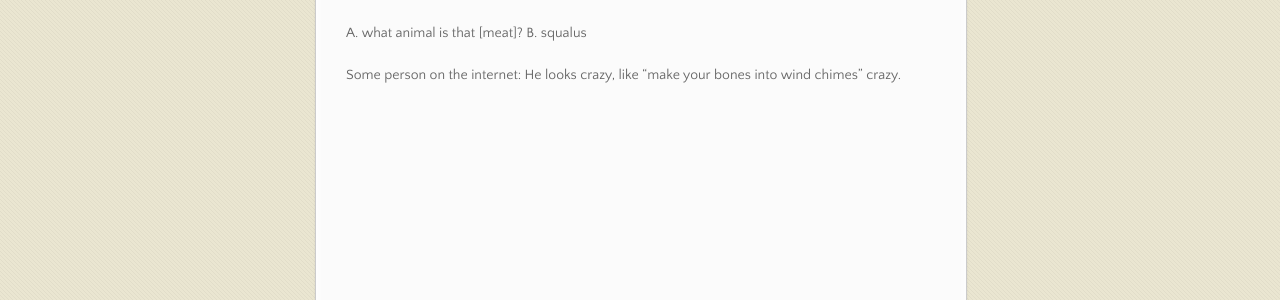
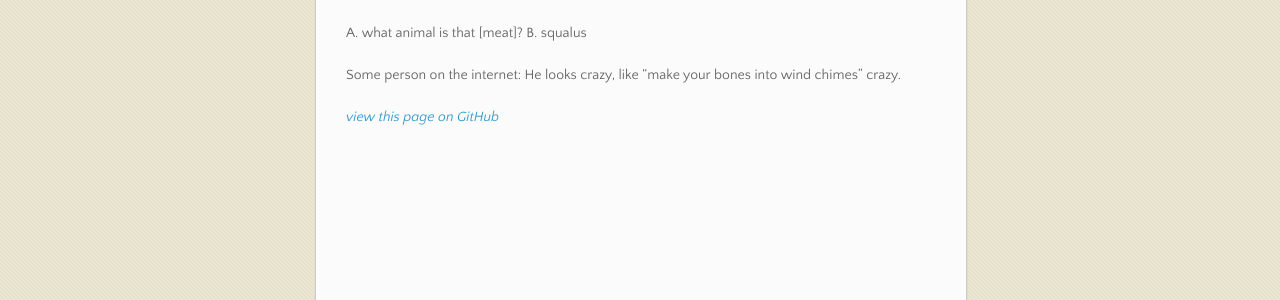
Before and after one commit to braneof/braneof.github.io, a Jekyll site: the page built from quotes.md, in a window 1280 px wide. Shown: the part 275-575 px from the top of the page. Built offline with Jekyll 4.4.1, drawn with Linux system fonts in a browser that asks for light colours; nearby versions of some CDN libraries.

Commit message:
Update quotes.md

```diff
--- a/quotes.md
+++ b/quotes.md
@@ -9,3 +9,7 @@ A. what animal is that [meat]?
 B. squalus
 
 Some person on the internet: He looks crazy, like "make your bones into wind chimes" crazy.
+
+
+
+[*view this page on GitHub*](https://github.com/braneof/braneof.github.io/blob/master/quotes.md "GitHub")
```
